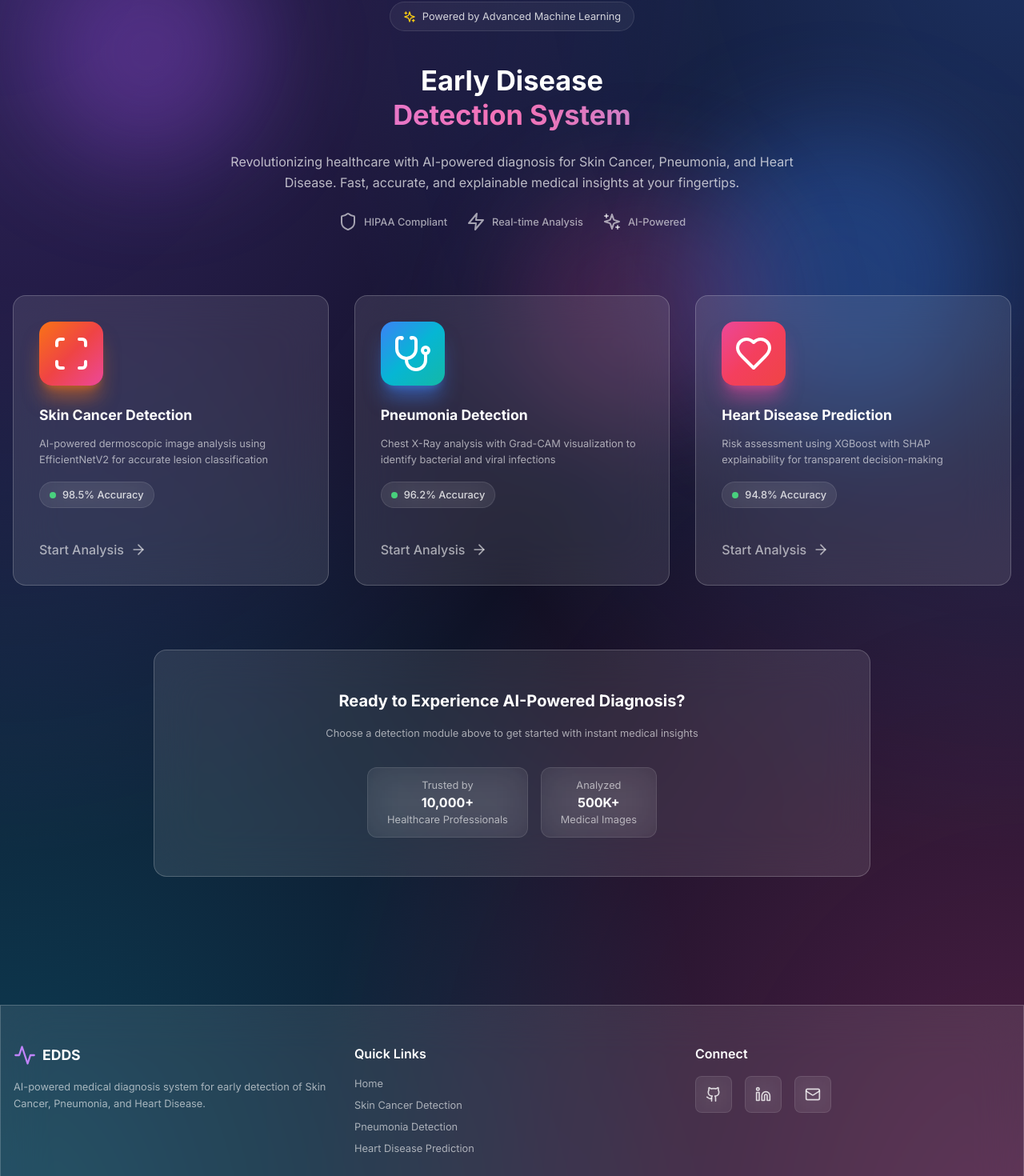
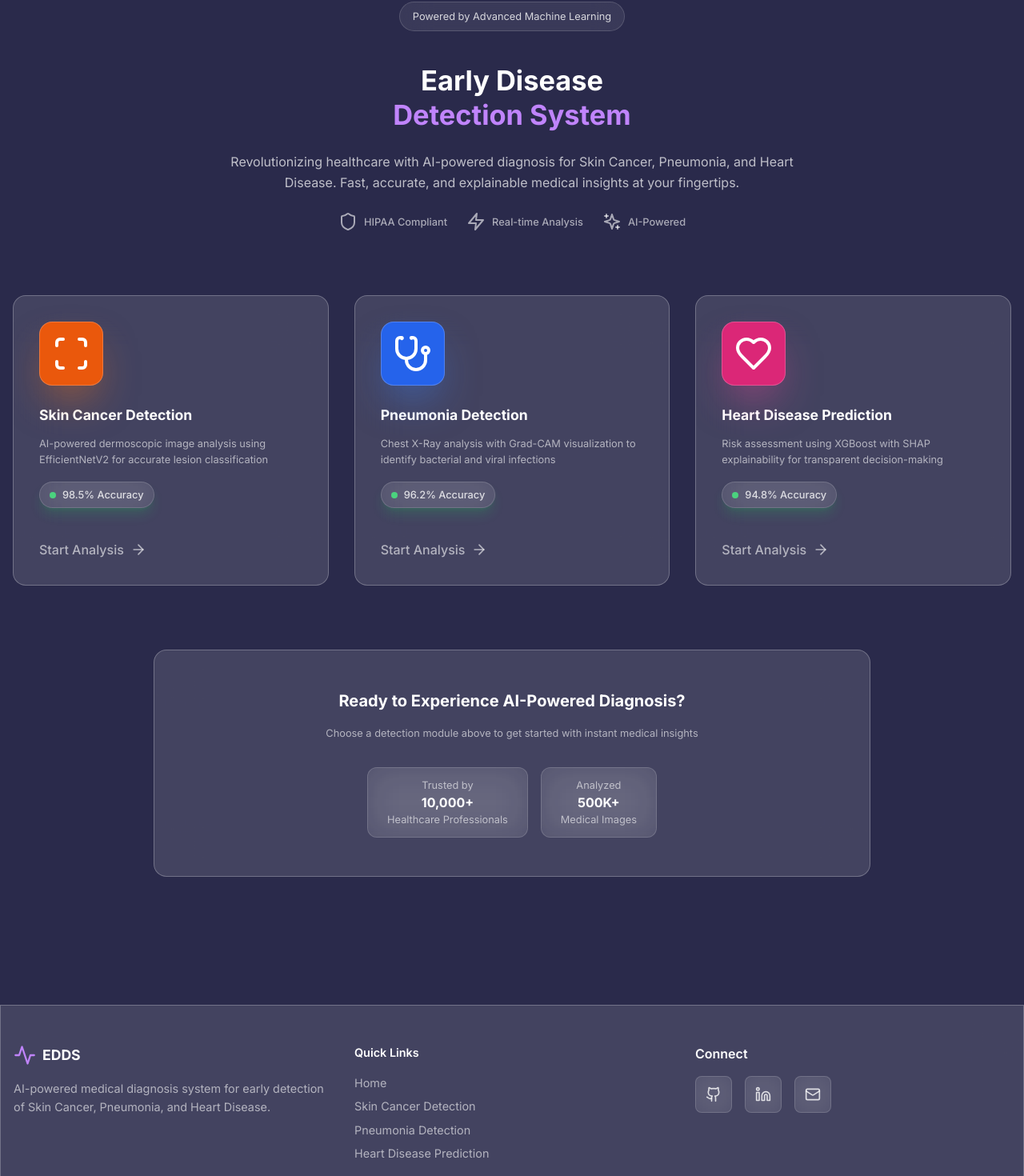
Before and after one commit to coderarham/Early-Disease-Detection-System-EDDS-, a React (Vite) app in the folder frontend/: page / in a window 1280 px wide. Shown: the part 160-1630 px from the top of the page at 80% size. Built offline with nearby package versions, Linux system fonts and the light colour scheme.

Commit message:
chnage ui

```diff
--- a/frontend/src/App.jsx
+++ b/frontend/src/App.jsx
@@ -14,13 +14,6 @@ function App() {
   return (
     <Router>
       <div className="min-h-screen mesh-gradient relative flex flex-col">
-        {/* Animated background orbs */}
-        <div className="fixed inset-0 overflow-hidden pointer-events-none">
-          <div className="absolute top-20 left-10 w-72 h-72 bg-purple-500/30 rounded-full blur-3xl animate-float"></div>
-          <div className="absolute bottom-20 right-10 w-96 h-96 bg-blue-500/30 rounded-full blur-3xl animate-float" style={{animationDelay: '2s'}}></div>
-          <div className="absolute top-1/2 left-1/2 w-80 h-80 bg-pink-500/20 rounded-full blur-3xl animate-float" style={{animationDelay: '4s'}}></div>
-        </div>
-
         <div className="relative z-10 flex flex-col min-h-screen">
           <ScrollToTop />
           <Navbar />
--- a/frontend/src/components/Footer.jsx
+++ b/frontend/src/components/Footer.jsx
@@ -11,15 +11,15 @@ export default function Footer() {
               <Activity className="w-7 h-7 text-purple-400" />
               <span className="text-white text-xl font-bold">EDDS</span>
             </div>
-            <p className="text-white/60 text-sm leading-relaxed">
+            <p className="text-white/60 text-base leading-relaxed">
               AI-powered medical diagnosis system for early detection of Skin Cancer, Pneumonia, and Heart Disease.
             </p>
           </div>
 
           {/* Quick Links */}
           <div>
-            <h3 className="text-white font-semibold mb-4">Quick Links</h3>
-            <ul className="space-y-2 text-white/60 text-sm">
+            <h3 className="text-white font-semibold mb-4 text-base">Quick Links</h3>
+            <ul className="space-y-2 text-white/60 text-base">
               <li><a href="/" className="hover:text-white transition">Home</a></li>
               <li><a href="/skin" className="hover:text-white transition">Skin Cancer Detection</a></li>
               <li><a href="/pneumonia" className="hover:text-white transition">Pneumonia Detection</a></li>
--- a/frontend/src/components/Navbar.jsx
+++ b/frontend/src/components/Navbar.jsx
@@ -23,7 +23,7 @@ export default function Navbar() {
           <Link to="/" className="flex items-center space-x-3 group">
             <div className="relative">
               <Activity className="w-10 h-10 text-purple-400 group-hover:text-purple-300 transition-colors" />
-              <Sparkles className="w-4 h-4 text-yellow-400 absolute -top-1 -right-1 animate-pulse" />
+
             </div>
             <div>
               <span className="text-white text-xl font-bold tracking-tight">EDDS</span>
--- a/frontend/src/index.css
+++ b/frontend/src/index.css
@@ -16,17 +16,17 @@
 
 @layer utilities {
   .glass {
-    background: rgba(255, 255, 255, 0.05);
+    background: rgba(255, 255, 255, 0.08);
     backdrop-filter: blur(20px);
     -webkit-backdrop-filter: blur(20px);
-    border: 1px solid rgba(255, 255, 255, 0.1);
+    border: 1px solid rgba(255, 255, 255, 0.15);
   }
 
   .glass-strong {
-    background: rgba(255, 255, 255, 0.1);
+    background: rgba(255, 255, 255, 0.12);
     backdrop-filter: blur(30px);
     -webkit-backdrop-filter: blur(30px);
-    border: 1px solid rgba(255, 255, 255, 0.2);
+    border: 1px solid rgba(255, 255, 255, 0.25);
   }
 
   .animate-float {
@@ -49,9 +49,5 @@
 }
 
 .mesh-gradient {
-  background:
-    radial-gradient(at 0% 0%, rgba(139, 92, 246, 0.3) 0px, transparent 50%),
-    radial-gradient(at 100% 0%, rgba(59, 130, 246, 0.3) 0px, transparent 50%),
-    radial-gradient(at 100% 100%, rgba(236, 72, 153, 0.3) 0px, transparent 50%),
-    radial-gradient(at 0% 100%, rgba(6, 182, 212, 0.3) 0px, transparent 50%);
+  background: #2a2a4b;
 }
--- a/frontend/src/pages/Home.jsx
+++ b/frontend/src/pages/Home.jsx
@@ -8,7 +8,7 @@ export default function Home() {
       title: "Skin Cancer Detection",
       description: "AI-powered dermoscopic image analysis using EfficientNetV2 for accurate lesion classification",
       link: "/skin",
-      gradient: "from-orange-500 via-red-500 to-pink-500",
+      color: "bg-orange-600",
       shadow: "shadow-orange-500/50",
       stats: "98.5% Accuracy"
     },
@@ -17,7 +17,7 @@ export default function Home() {
       title: "Pneumonia Detection",
       description: "Chest X-Ray analysis with Grad-CAM visualization to identify bacterial and viral infections",
       link: "/pneumonia",
-      gradient: "from-blue-500 via-cyan-500 to-teal-500",
+      color: "bg-blue-600",
       shadow: "shadow-blue-500/50",
       stats: "96.2% Accuracy"
     },
@@ -26,7 +26,7 @@ export default function Home() {
       title: "Heart Disease Prediction",
       description: "Risk assessment using XGBoost with SHAP explainability for transparent decision-making",
       link: "/heart",
-      gradient: "from-pink-500 via-rose-500 to-red-500",
+      color: "bg-pink-600",
       shadow: "shadow-pink-500/50",
       stats: "94.8% Accuracy"
     }
@@ -43,13 +43,13 @@ export default function Home() {
       {/* Hero Section */}
       <div className="text-center mb-20 space-y-6">
         <div className="inline-flex items-center gap-2 glass px-4 py-2 rounded-full mb-4">
-          <Sparkles className="w-4 h-4 text-yellow-400" />
+
           <span className="text-sm text-white/80">Powered by Advanced Machine Learning</span>
         </div>
 
         <h1 className="text-4xl md:text-5xl font-bold text-white mb-6 leading-tight">
           Early Disease
-          <span className="block bg-gradient-to-r from-purple-400 via-pink-400 to-blue-400 bg-clip-text text-transparent">
+          <span className="block text-purple-400">
             Detection System
           </span>
         </h1>
@@ -74,21 +74,21 @@ export default function Home() {
         {features.map((feature, idx) => (
           <Link key={idx} to={feature.link} className="group">
             <div className="glass-strong rounded-2xl p-8 hover:scale-105 transition-all duration-500 cursor-pointer border border-white/10 hover:border-white/30 h-full flex flex-col relative overflow-hidden">
-              {/* Gradient overlay on hover */}
-              <div className={`absolute inset-0 bg-gradient-to-br ${feature.gradient} opacity-0 group-hover:opacity-10 transition-opacity duration-500`}></div>
+              {/* Solid color overlay on hover */}
+              <div className={`absolute inset-0 ${feature.color} opacity-0 group-hover:opacity-10 transition-opacity duration-500`}></div>
 
               <div className="relative z-10">
-                <div className={`bg-gradient-to-br ${feature.gradient} w-20 h-20 rounded-2xl flex items-center justify-center mb-6 text-white shadow-xl ${feature.shadow} group-hover:shadow-2xl transition-shadow duration-300 group-hover:rotate-6 transform`}>
+                <div className={`${feature.color} w-20 h-20 rounded-2xl flex items-center justify-center mb-6 text-white shadow-2xl ${feature.shadow} group-hover:shadow-[0_0_40px_rgba(139,92,246,0.6)] transition-all duration-300 group-hover:rotate-6 transform backdrop-blur-sm border border-white/20`}>
                   {feature.icon}
                 </div>
 
                 <div className="mb-4">
-                  <h3 className="text-xl font-bold text-white mb-3 group-hover:text-transparent group-hover:bg-gradient-to-r group-hover:bg-clip-text group-hover:from-white group-hover:to-white/60 transition-all">
+                  <h3 className="text-xl font-bold text-white mb-3 transition-all">
                     {feature.title}
                   </h3>
                   <p className="text-sm text-white/60 leading-relaxed mb-4">{feature.description}</p>
 
-                  <div className="inline-flex items-center gap-2 glass px-3 py-1.5 rounded-full text-sm">
+                  <div className="inline-flex items-center gap-2 glass px-3 py-1.5 rounded-full text-sm border border-green-400/30 shadow-lg shadow-green-500/20">
                     <div className="w-2 h-2 bg-green-400 rounded-full animate-pulse"></div>
                     <span className="text-white/80 font-medium">{feature.stats}</span>
                   </div>
```
